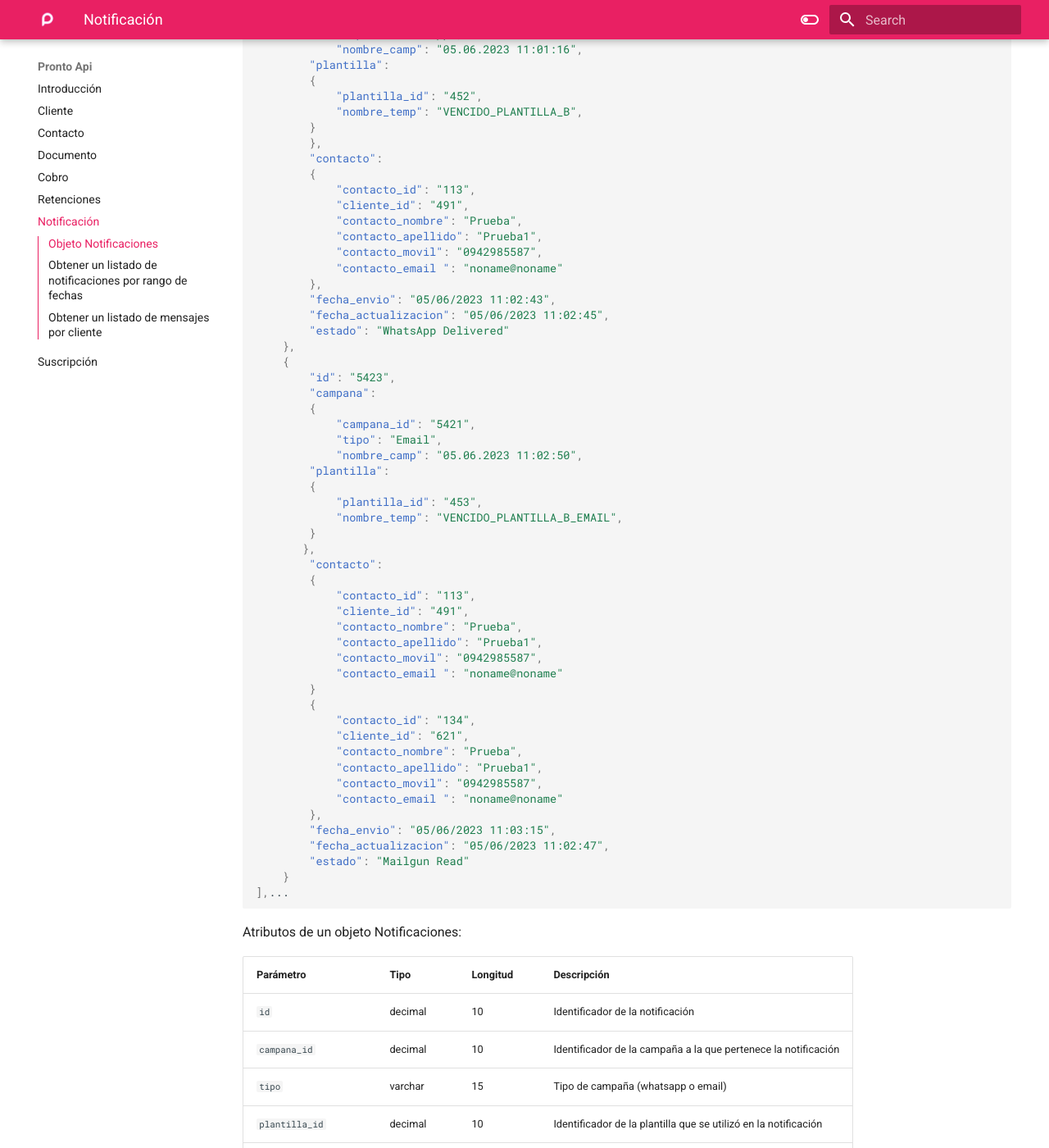
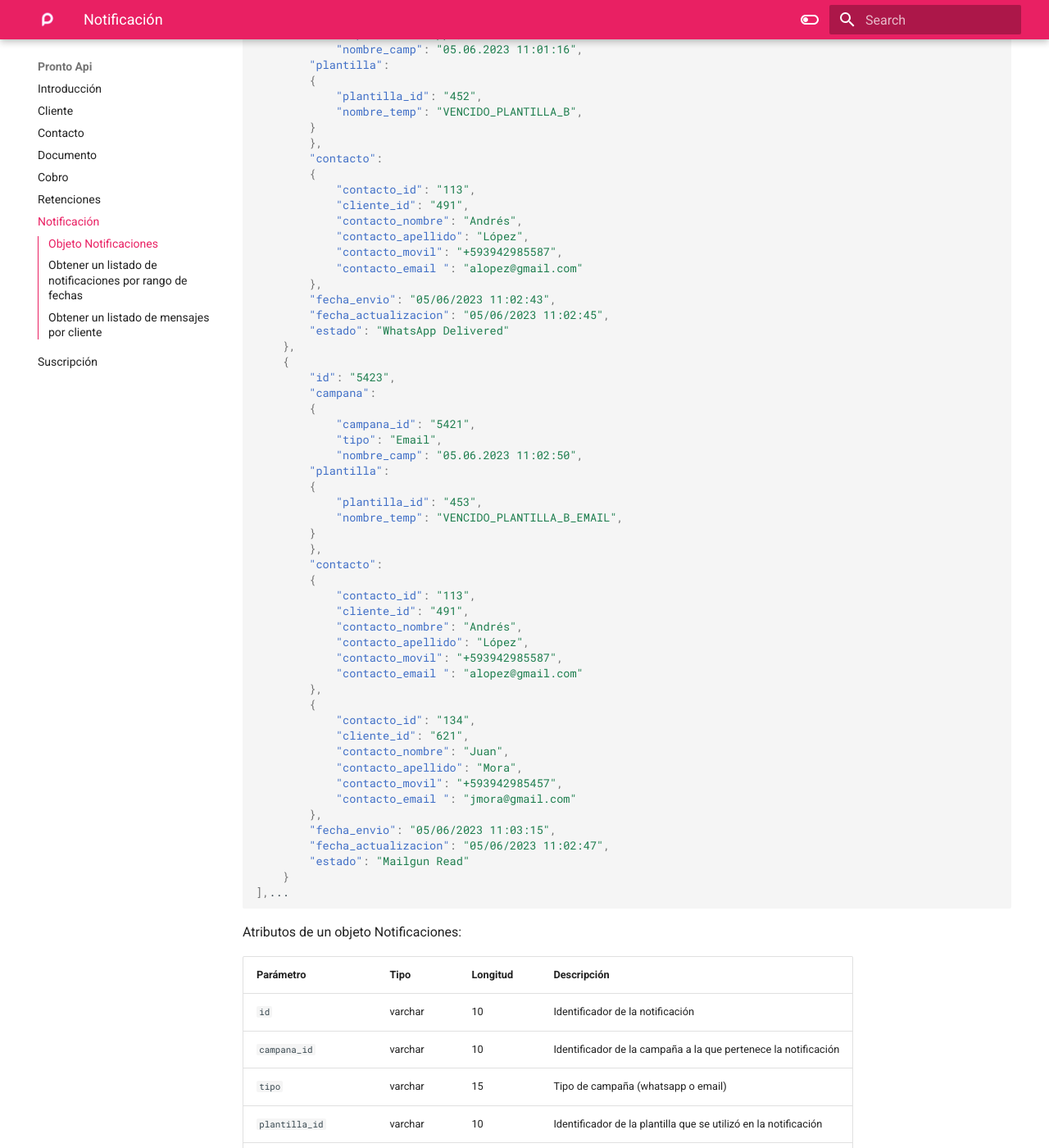
Before and after one commit to conpronto/conpronto.github.io, an MkDocs documentation site: the page built from docs/f_notificaciones.md, in a window 1280 px wide and 1400 px high, scrolled down 364 px. Shown: the whole window at 82% size. Built offline with MkDocs 1.6.1 and Material for MkDocs 9.7.7, drawn with Linux system fonts in a browser that asks for light colours; some of the changed text lies outside the part shown.

```diff
--- a/docs/f_notificaciones.md
+++ b/docs/f_notificaciones.md
@@ -21,10 +21,10 @@
         {
             "contacto_id": "113",
             "cliente_id": "491",
-    	    "contacto_nombre": "Prueba",
-    	    "contacto_apellido": "Prueba1",
-    	    "contacto_movil": "0942985587",
-    	    "contacto_email ": "noname@noname"
+    	    "contacto_nombre": "Andrés",
+    	    "contacto_apellido": "López",
+    	    "contacto_movil": "+593942985587",
+    	    "contacto_email ": "alopez@gmail.com"
     	},
 	    "fecha_envio": "05/06/2023 11:02:43",
         "fecha_actualizacion": "05/06/2023 11:02:45",
@@ -42,24 +42,24 @@
             "plantilla_id": "453",
             "nombre_temp": "VENCIDO_PLANTILLA_B_EMAIL",
         }
-       },
+        },
 	    "contacto":
         {
             "contacto_id": "113",
             "cliente_id": "491",
-    	    "contacto_nombre": "Prueba",
-    	    "contacto_apellido": "Prueba1",
-    	    "contacto_movil": "0942985587",
-    	    "contacto_email ": "noname@noname"
-    	}
+    	    "contacto_nombre": "Andrés",
+    	    "contacto_apellido": "López",
+    	    "contacto_movil": "+593942985587",
+    	    "contacto_email ": "alopez@gmail.com"
+        },
         {
             "contacto_id": "134",
             "cliente_id": "621",
-    	    "contacto_nombre": "Prueba",
-    	    "contacto_apellido": "Prueba1",
-    	    "contacto_movil": "0942985587",
-    	    "contacto_email ": "noname@noname"
-    	},
+    	    "contacto_nombre": "Juan",
+    	    "contacto_apellido": "Mora",
+    	    "contacto_movil": "+593942985457",
+    	    "contacto_email ": "jmora@gmail.com"
+        },
 	    "fecha_envio": "05/06/2023 11:03:15",
         "fecha_actualizacion": "05/06/2023 11:02:47",
 	    "estado": "Mailgun Read"
@@ -71,13 +71,13 @@ Atributos de un objeto Notificaciones:
 
 | Parámetro   | Tipo    | Longitud | Descripción |
 | ----------- | ------- | -------- | ----------- |
-| `id`|decimal|10|Identificador de la notificación|
-| `campana_id`|decimal|10|Identificador de la campaña a la que pertenece la notificación|
+| `id`|varchar|10|Identificador de la notificación|
+| `campana_id`|varchar|10|Identificador de la campaña a la que pertenece la notificación|
 | `tipo`|varchar|15|Tipo de campaña (whatsapp o email)|
-| `plantilla_id`|decimal|10|Identificador de la plantilla que se utilizó en la notificación|
+| `plantilla_id`|varchar|10|Identificador de la plantilla que se utilizó en la notificación|
 | `nombre_plantilla`|varchar|200|Nombre de la plantilla que se utilizó en la notificación|
-| `contacto_id`|decimal|10|Identificador del contacto|
-| `cliente_id`|decimal|10|Identificador del cliente|
+| `contacto_id`|varchar|10|Identificador del contacto|
+| `cliente_id`|varchar|10|Identificador del cliente|
 | `contacto_nombre`|varchar|200|Nombre del contacto|
 | `contacto_apellido`|varchar|200|Apellido del contacto|
 | `contacto_movil`|varchar|20|Movil del contacto|
@@ -111,10 +111,10 @@ Se puede obtener una lista de todas las notificaciones enviadas por rango de fec
         {
             "contacto_id": "113",
             "cliente_id": "491",
-    	    "contacto_nombre": "Prueba",
-    	    "contacto_apellido": "Prueba1",
-    	    "contacto_movil": "0942985587",
-    	    "contacto_email ": "noname@noname"
+    	    "contacto_nombre": "Andrés",
+    	    "contacto_apellido": "López",
+    	    "contacto_movil": "+593942985587",
+    	    "contacto_email ": "alopez@gmail.com"
     	},
 	    "fecha_envio": "05/06/2023 11:02:43",
         "fecha_actualizacion": "05/06/2023 11:02:45",
@@ -137,18 +137,18 @@ Se puede obtener una lista de todas las notificaciones enviadas por rango de fec
         {
             "contacto_id": "113",
             "cliente_id": "491",
-    	    "contacto_nombre": "Prueba",
-    	    "contacto_apellido": "Prueba1",
-    	    "contacto_movil": "0942985587",
-    	    "contacto_email ": "noname@noname"
+    	    "contacto_nombre": "Andrés",
+    	    "contacto_apellido": "López",
+    	    "contacto_movil": "+593942985587",
+    	    "contacto_email ": "alopez@gmail.com"
     	}
         {
             "contacto_id": "134",
             "cliente_id": "621",
-    	    "contacto_nombre": "Prueba",
-    	    "contacto_apellido": "Prueba1",
-    	    "contacto_movil": "0942985587",
-    	    "contacto_email ": "noname@noname"
+    	    "contacto_nombre": "Juan",
+    	    "contacto_apellido": "Mora",
+    	    "contacto_movil": "+593942985457",
+    	    "contacto_email ": "jmora@gmail.com"
     	},
 	    "fecha_envio": "05/06/2023 11:03:15",
         "fecha_actualizacion": "05/06/2023 11:02:47",
@@ -182,10 +182,10 @@ Devuelve las notificaciones enviadas a un cliente con el <ID> solicitado.
         {
             "contacto_id": "113",
             "cliente_id": "491",
-    	    "contacto_nombre": "Prueba",
-    	    "contacto_apellido": "Prueba1",
-    	    "contacto_movil": "0942985587",
-    	    "contacto_email ": "noname@noname"
+    	    "contacto_nombre": "Andrés",
+    	    "contacto_apellido": "López",
+    	    "contacto_movil": "+593942985587",
+    	    "contacto_email ": "alopez@gmail.com"
     	},
 	    "fecha_envio": "05/06/2023 11:02:43",
         "fecha_actualizacion": "05/06/2023 11:02:45",
@@ -208,10 +208,10 @@ Devuelve las notificaciones enviadas a un cliente con el <ID> solicitado.
         {
             "contacto_id": "113",
             "cliente_id": "491",
-    	    "contacto_nombre": "Prueba",
-    	    "contacto_apellido": "Prueba1",
-    	    "contacto_movil": "0942985587",
-    	    "contacto_email ": "noname@noname"
+    	    "contacto_nombre": "Andrés",
+    	    "contacto_apellido": "López",
+    	    "contacto_movil": "+593942985587",
+    	    "contacto_email ": "alopez@gmail.com"
     	},
 	    "fecha_envio": "05/06/2023 11:03:15",
         "fecha_actualizacion": "05/06/2023 11:02:47",
```
Also changed, not shown: docs/a_cliente.md (+5 -5 lines), docs/c_documentos.md (+36 -32 lines), docs/d_cobros.md (+25 -25 lines), docs/e_retencion.md (+17 -17 lines), docs/index.md (+6 -4 lines).
